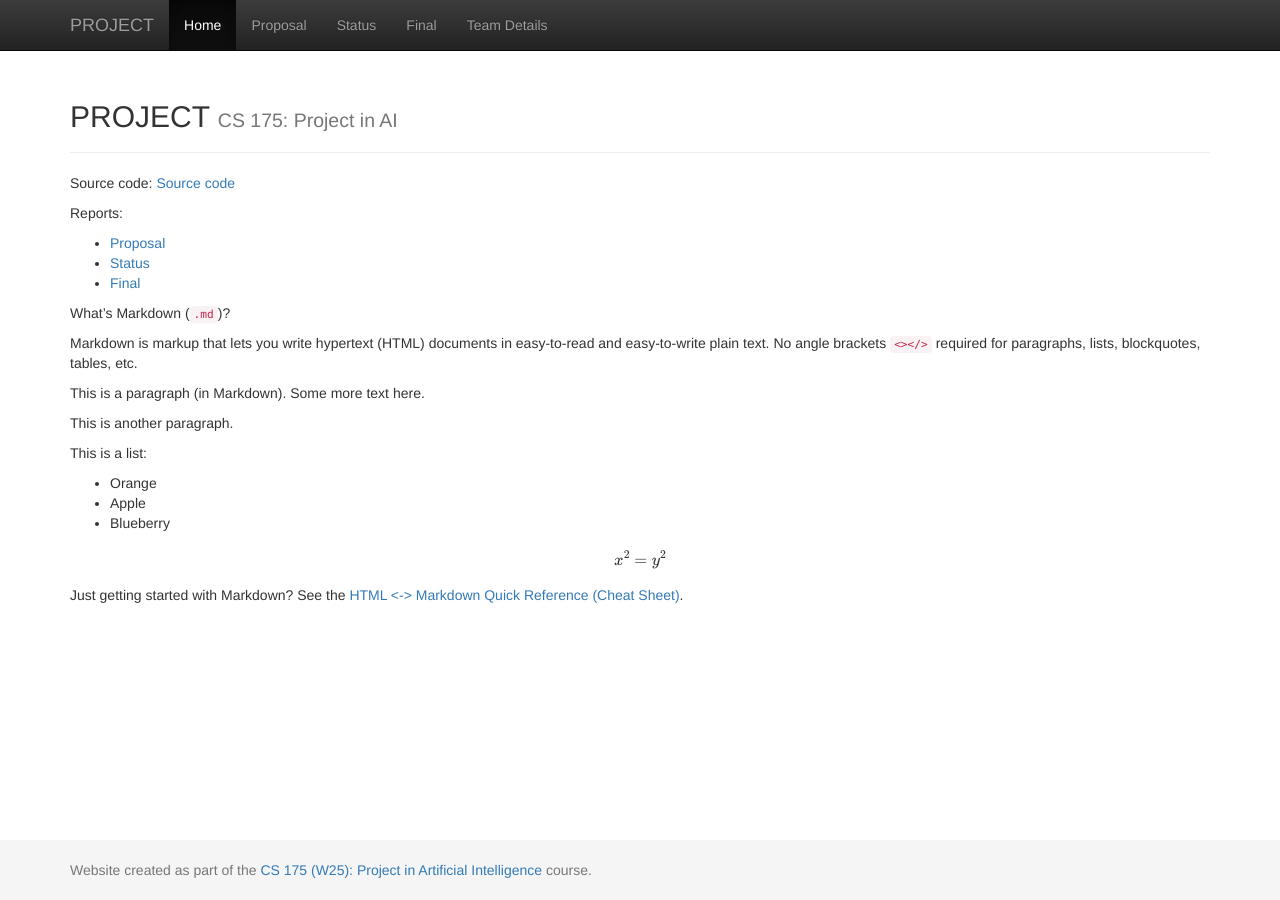
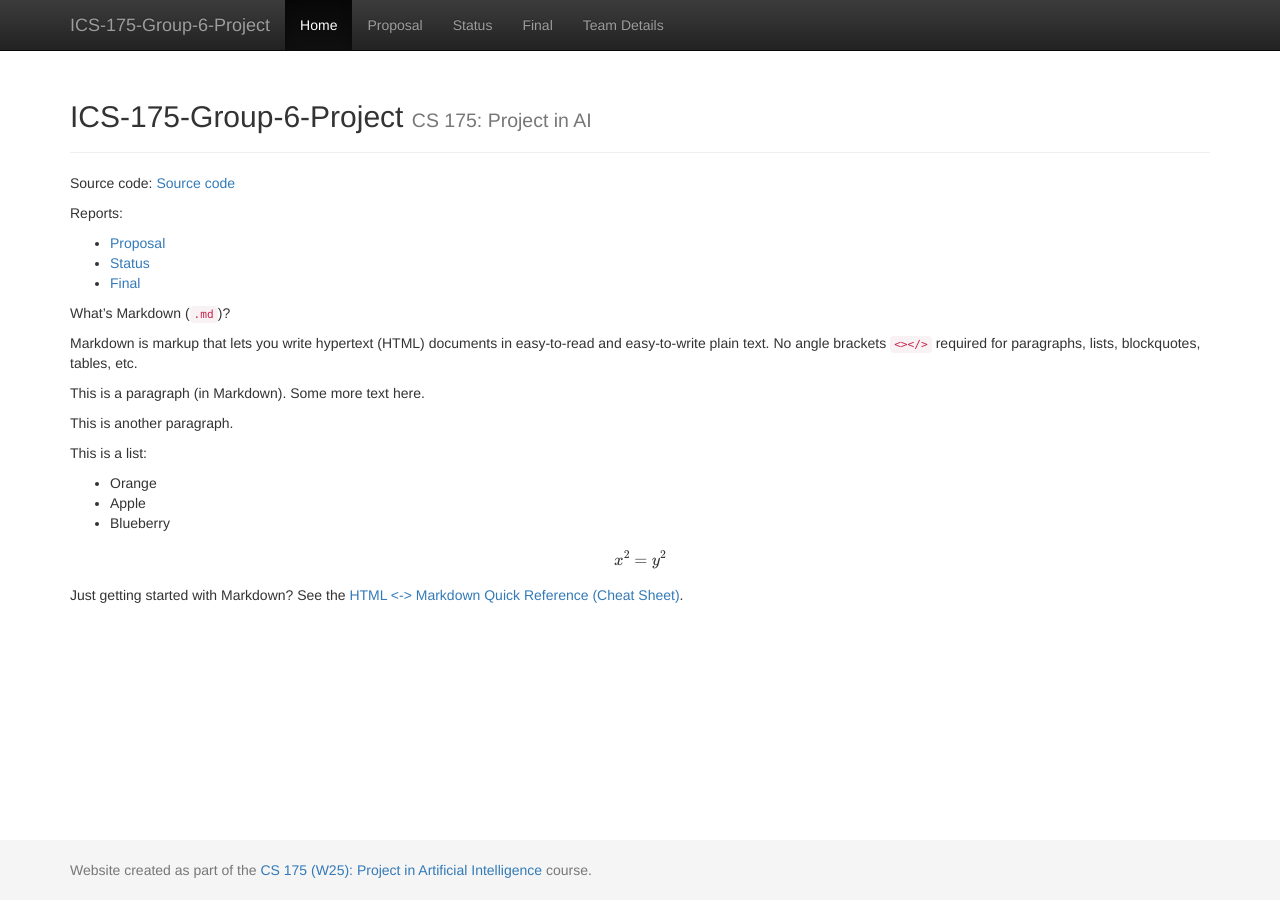
Before and after one commit to pddpdd20020105/ICS-175-fireworker, a Jekyll site: the page built from docs/index.md, in a window 1280 px wide. Built offline with Jekyll 4.4.1, drawn with Linux system fonts in a browser that asks for light colours; formulas are drawn with MathJax 3.

Commit message:
Update _config.yml

```diff
--- a/docs/_config.yml
+++ b/docs/_config.yml
@@ -1,7 +1,7 @@
 ###########
 # site.title
 
-title:    'PROJECT'
+title:    'ICS-175-Group-6-Project'
 subtitle: 'CS 175: Project in AI'
 
 
```
